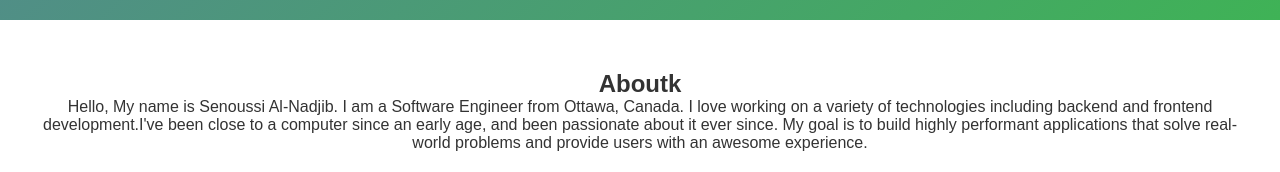
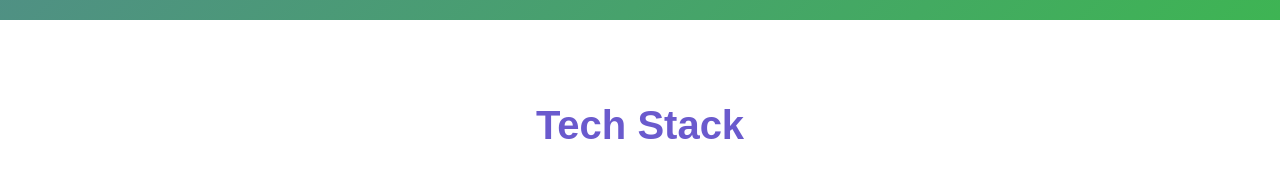
Before and after one commit to SenoussiAl/Portfolio-Website, a React (Create React App) app in the folder my-portfolio/: page / in a window 1280 px wide. Shown: the part 780-952 px from the top of the page. Built offline with nearby package versions, Linux system fonts and the light colour scheme; the HTML template or start-up script is replaced by a standard one.

Commit message:
Modified Techstack

```diff
--- a/my-portfolio/src/components/TechStack.js
+++ b/my-portfolio/src/components/TechStack.js
@@ -24,11 +24,6 @@ const TechStack = () => {
 
     return (
         <section id="techstack">
-        <h1 className="section-title">Aboutk</h1>
-        <p className="section-subtitle">Hello, My name is Senoussi Al-Nadjib. I am a Software Engineer from Ottawa, Canada.
-
-I love working on a variety of technologies including backend and frontend development.I've been close to a computer since an early age, and been passionate about it ever since.
- My goal is to build highly performant applications that solve real-world problems and provide users with an awesome experience.</p>
         <div className="tech-stack-container">
             <h2 className="tech-stack-title">Tech Stack</h2>
             <div className="tech-stack-grid">
```
